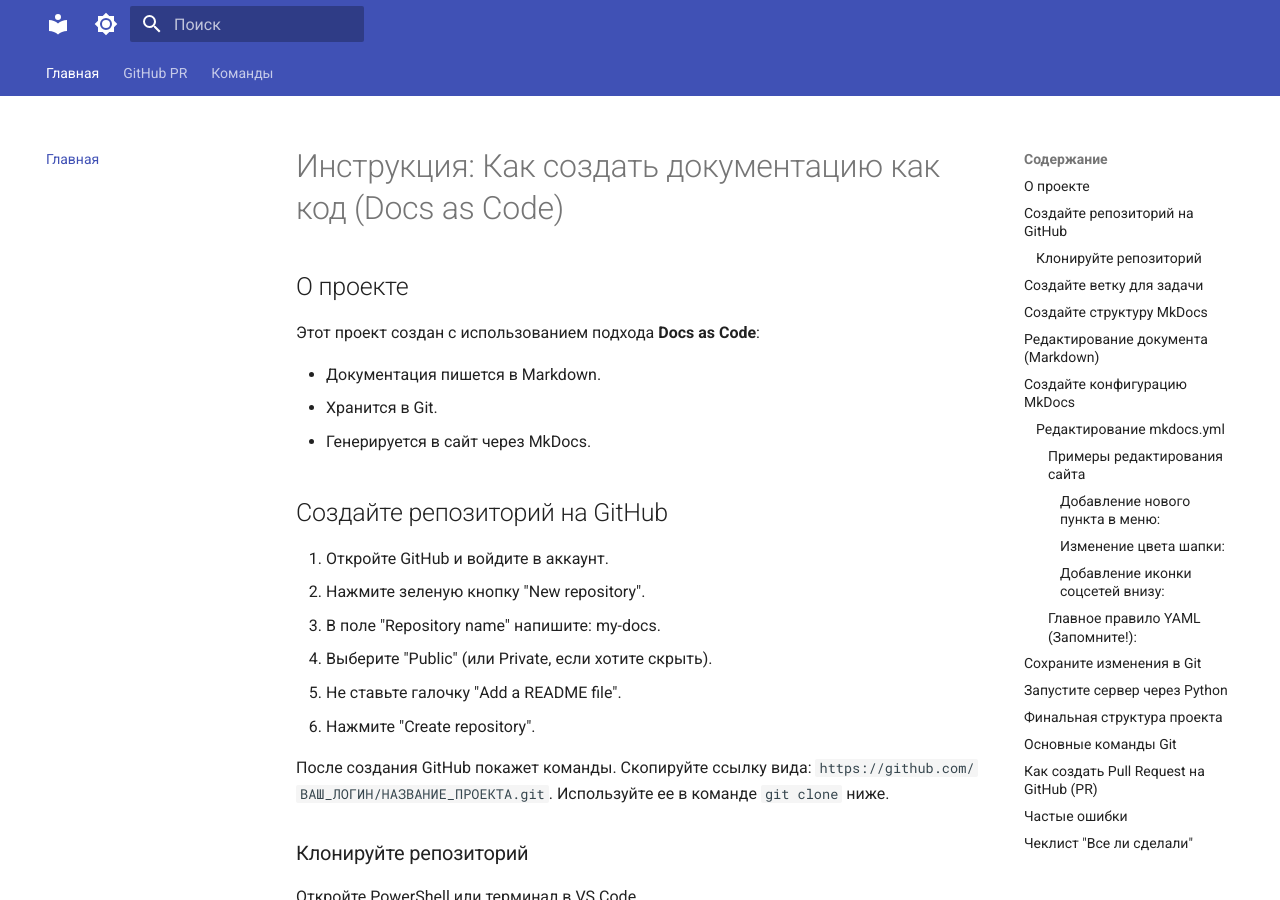
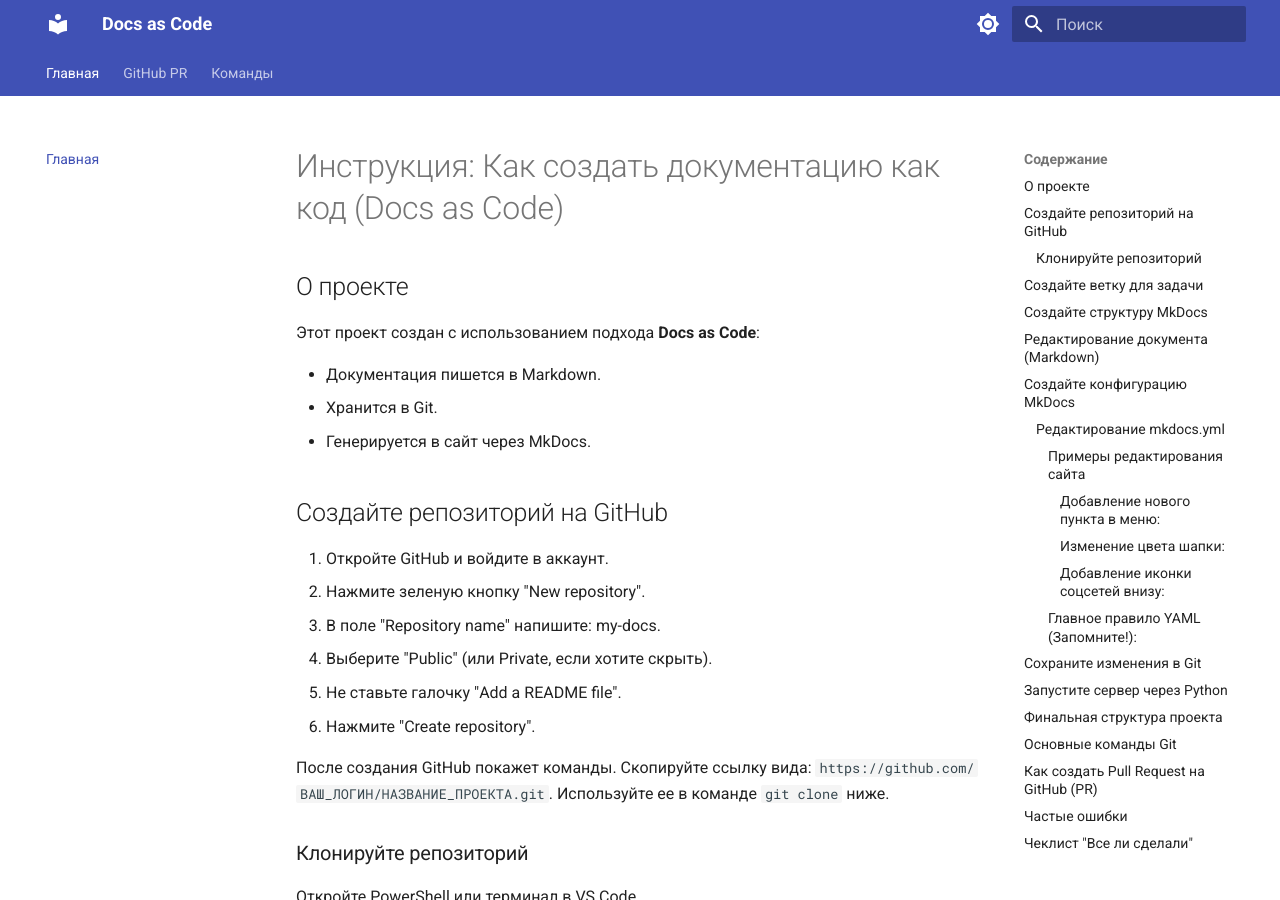
Before and after one commit to AlinARinAtovNa/manual, an MkDocs documentation site: the page built from docs/index.md, in a window 1280 px wide and 900 px high. Built offline with MkDocs 1.6.1 and Material for MkDocs 9.7.7, drawn with Linux system fonts in a browser that asks for light colours.

Commit message:
Доработан mkdocs.yml

```diff
--- a/mkdocs.yml
+++ b/mkdocs.yml
@@ -55,4 +55,4 @@
 copyright: © 2026 Docs as Code
 
 extra_css:
-  - stylesheets/extra.css                                                # Дополнительный документ, где можно менять цвета, шрифты, отступы и т.д.
+  - docs/stylesheets/extra.css                                                # Дополнительный документ, где можно менять цвета, шрифты, отступы и т.д.
```
